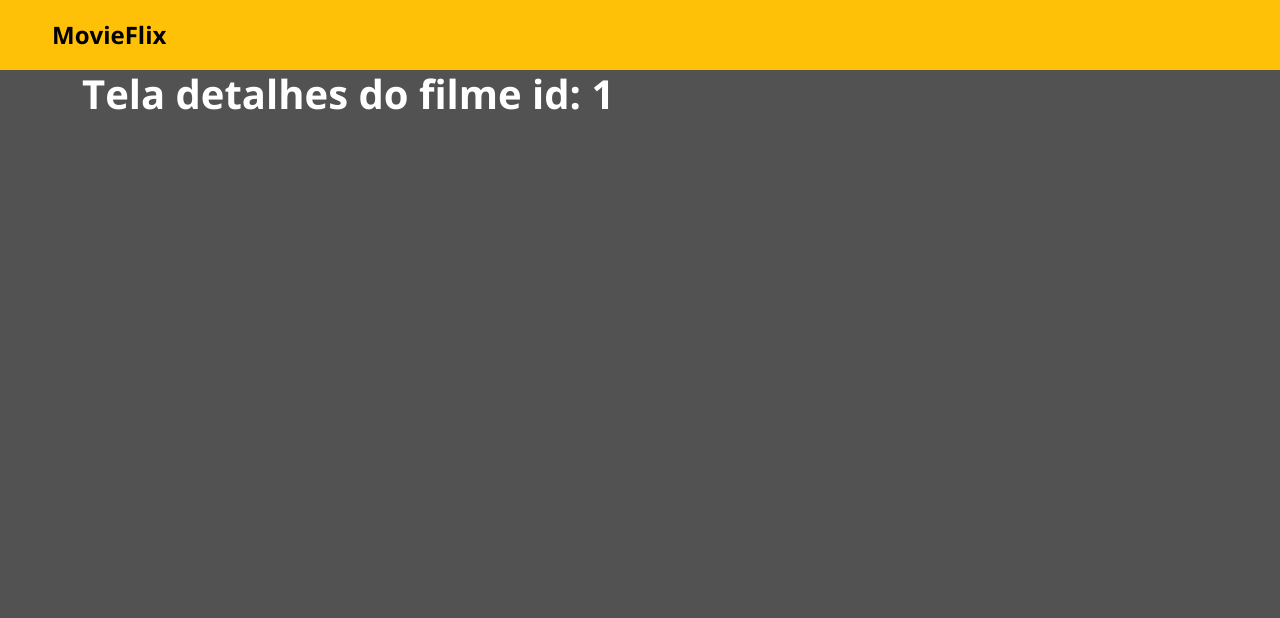
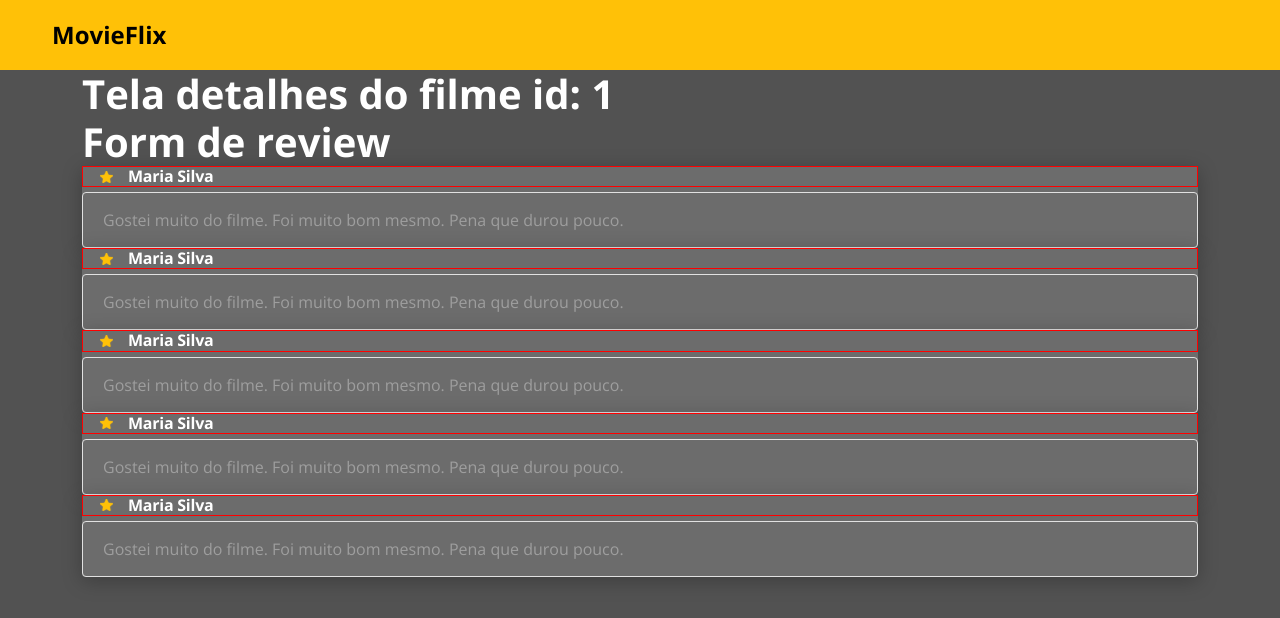
Before and after one commit to juliopedroso/bds-desafio-cap3, a React (Create React App) app: page /movies/1 in a window 1280 px wide. Shown: the top 618 px of the page. Built offline with nearby package versions, Linux system fonts and the light colour scheme; no server answers.

Commit message:
Create ReviewList and ReviewCard

```diff
--- /dev/null
+++ b/src/components/ReviewCard/index.tsx
@@ -0,0 +1,19 @@
+import './styles.css';
+
+import {ReactComponent as Star} from 'assets/images/star.svg'
+const ReviewCard = () => {
+    return (
+        <div className="base-card review-card">
+            <div className="card-top-container">
+                <Star/>
+                <h2>Maria Silva</h2>
+            </div>
+            <div className="card-bottom-container">
+                <p>Gostei muito do filme. Foi muito bom mesmo. Pena que durou pouco.</p>
+
+            </div>
+        </div>
+    );
+}
+
+export default ReviewCard;
--- /dev/null
+++ b/src/components/ReviewCard/styles.css
@@ -0,0 +1,26 @@
+.card-top-container{
+    display: flex;
+    align-items: center;
+    margin-bottom: 5px;
+    border: 1px solid red;
+    padding-left : 17px;
+}
+
+.card-top-container h2 {
+    margin-left: 15px;
+    font-size: 16px;
+    color: #FFFFFF;
+    letter-spacing: -0.015em;
+
+}
+
+.card-bottom-container{
+    padding: 15px 20px 15px 20px;
+    border: 1px solid #E1E1E1;
+    border-radius: 4px;
+}
+
+.card-bottom-container p{
+    color: #9e9e9e;
+    margin-bottom: 0;
+}
--- /dev/null
+++ b/src/components/ReviewList/index.tsx
@@ -0,0 +1,17 @@
+import ReviewCard from "components/ReviewCard";
+import './styles.css';
+const ReviewList = () => {
+    return (
+        <>
+            <h1>Form de review</h1>
+
+            <ReviewCard />
+            <ReviewCard />
+            <ReviewCard />
+            <ReviewCard />
+            <ReviewCard />
+        </>
+    );
+}
+
+export default ReviewList;
--- a/src/pages/Private/MovieDetails/index.tsx
+++ b/src/pages/Private/MovieDetails/index.tsx
@@ -1,7 +1,10 @@
+import ReviewList from "components/ReviewList";
+
 const MovieDetails = ()=>{
     return(
         <div className="container">
             <h1>Tela detalhes do filme id: 1</h1>
+            <ReviewList/>
         </div>
 
     )
```
Also changed, not shown: src/assets/images/star.svg (added), src/components/ReviewList/styles.css (added).
